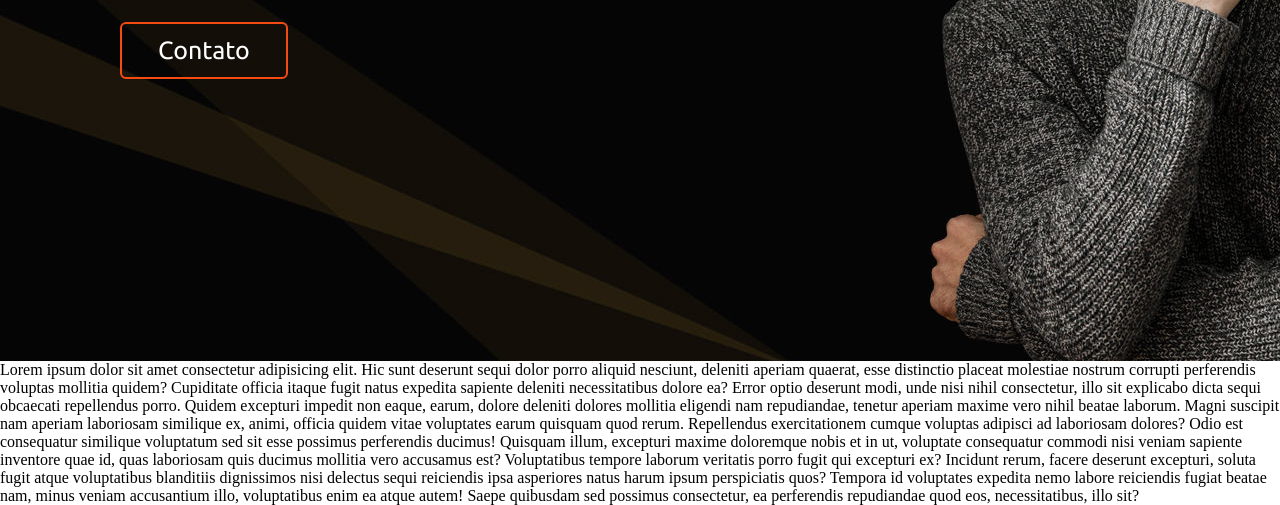
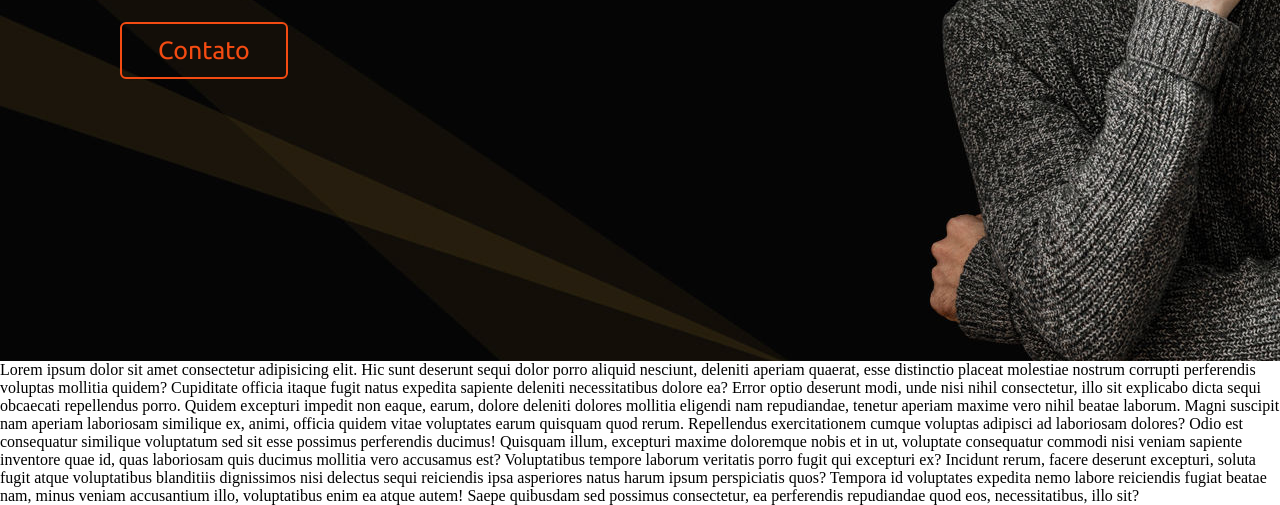
Before and after one commit to 1Saimon/Portfolio, a plain HTML site: page index.html in a window 1280 px wide. In both pictures the pointer is over the link 203 px from the left and 489 px from the top of the page. Shown: the part 439-944 px from the top of the page. Drawn offline with nearby package versions, Linux system fonts and the light colour scheme.

Commit message:
arrumado(bug no botão de contato)

```diff
--- a/style.css
+++ b/style.css
@@ -106,7 +106,7 @@
     transition: all 0.3s ease;
 }
 .inicio .inicio-conteudo a:hover{
-    color: #fff;
+    color: #f44b12;
     background: none;
 }
 
```
